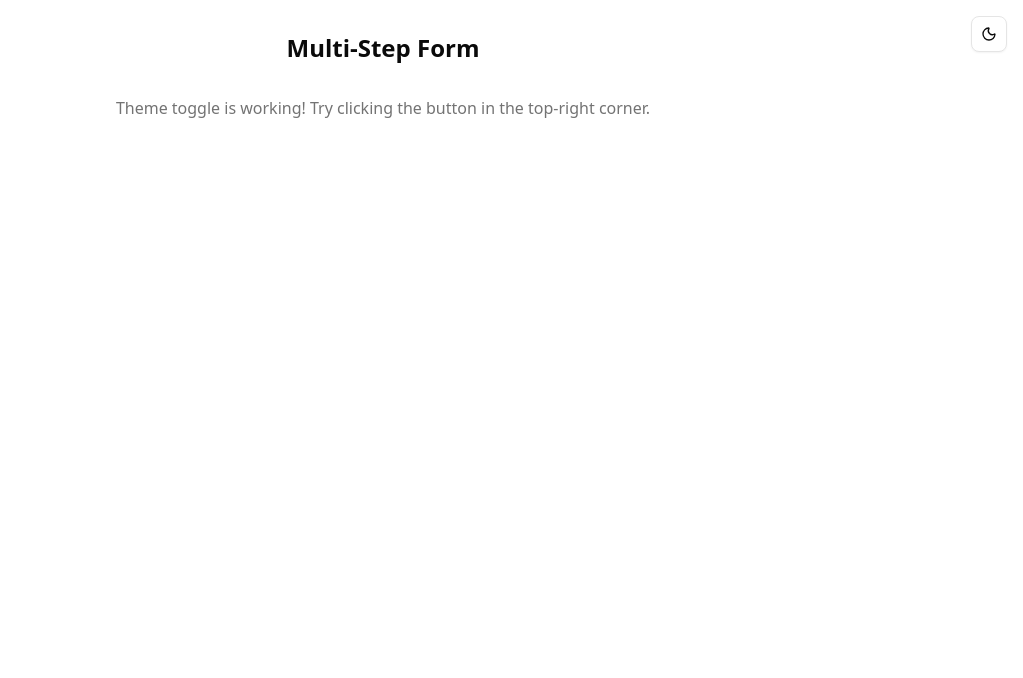
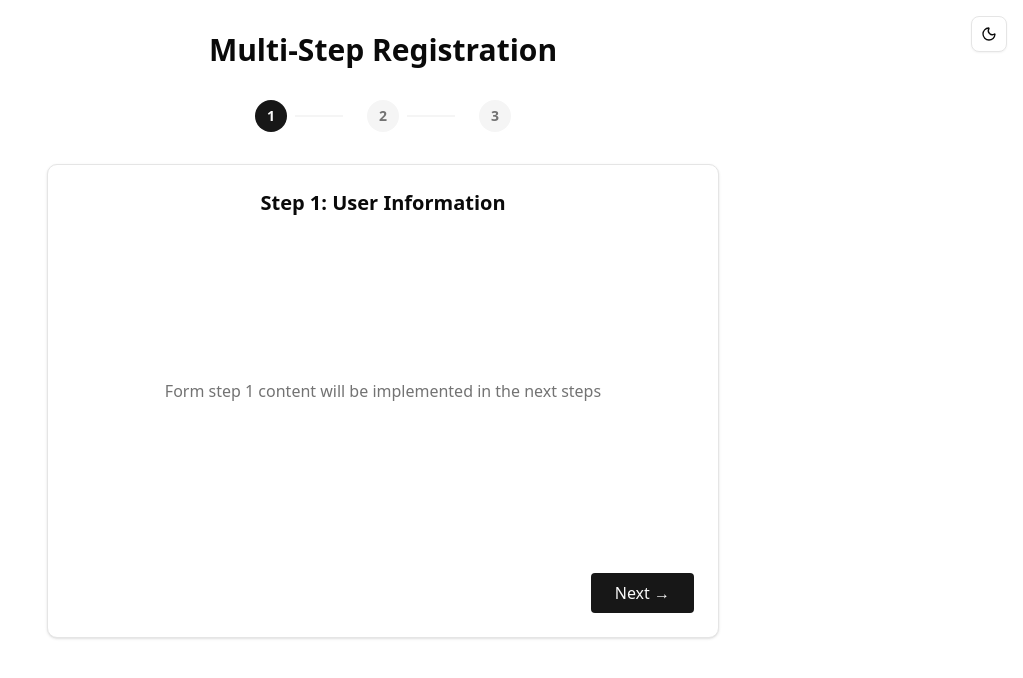
Before and after one commit to DenisUlate/multi-step-form, a React (Vite) app: page / in a window 1280 px wide. Shown: the top 678 px of the page, without its empty margins (257-1280 px from the left). Built offline with nearby package versions, Linux system fonts and the light colour scheme.

Commit message:
feat: add MultiStepForm component and enhance App structure for multi-step registration

```diff
--- a/src/App.tsx
+++ b/src/App.tsx
@@ -1,18 +1,12 @@
 import { ThemeProvider } from "./contexts/ThemeContext";
 import ThemeToggle from "./components/ThemeToggle";
+import MultiStepForm from "./components/MultiStepForm";
 
 const App = () => {
 	return (
 		<ThemeProvider>
-			<div className="min-h-screen bg-background text-foreground transition-colors duration-300">
-				<ThemeToggle />
-				<div className="container mx-auto py-8">
-					<h1 className="text-2xl font-bold text-center mb-8">Multi-Step Form</h1>
-					<p className="text-center text-muted-foreground">
-						Theme toggle is working! Try clicking the button in the top-right corner.
-					</p>
-				</div>
-			</div>
+			<ThemeToggle />
+			<MultiStepForm />
 		</ThemeProvider>
 	);
 };
--- /dev/null
+++ b/src/components/MultiStepForm.tsx
@@ -0,0 +1,120 @@
+import { useState } from "react";
+import ThemeToggle from "./ThemeToggle";
+
+// Define the form data interface
+interface FormData {
+	// Step 1: User Info
+	name: string;
+	email: string;
+	phone: string;
+
+	// Step 2: Account Details
+	username: string;
+	password: string;
+	confirmPassword: string;
+}
+
+// Initial form data
+const initialFormData: FormData = {
+	name: "",
+	email: "",
+	phone: "",
+	username: "",
+	password: "",
+	confirmPassword: "",
+};
+
+const MultiStepForm = () => {
+	const [currentStep, setCurrentStep] = useState(1);
+	const [formData, setFormData] = useState<FormData>(initialFormData);
+
+	const totalSteps = 3;
+
+	// Step indicator component
+	const StepIndicator = () => (
+		<div className="flex justify-center mb-8">
+			<div className="flex items-center space-x-4">
+				{[1, 2, 3].map((step) => (
+					<div key={step} className="flex items-center">
+						<div
+							className={`w-8 h-8 rounded-full flex items-center justify-center text-sm font-semibold transition-colors ${
+								currentStep >= step ? "bg-primary text-primary-foreground" : "bg-muted text-muted-foreground"
+							}`}>
+							{step}
+						</div>
+						{step < 3 && (
+							<div className={`w-12 h-0.5 mx-2 transition-colors ${currentStep > step ? "bg-primary" : "bg-muted"}`} />
+						)}
+					</div>
+				))}
+			</div>
+		</div>
+	);
+
+	// Step titles
+	const getStepTitle = () => {
+		switch (currentStep) {
+			case 1:
+				return "User Information";
+			case 2:
+				return "Account Details";
+			case 3:
+				return "Review & Submit";
+			default:
+				return "";
+		}
+	};
+
+	return (
+		<div className="min-h-screen bg-background text-foreground">
+			<div className="container mx-auto py-8 max-w-2xl">
+				<h1 className="text-3xl font-bold text-center mb-8">Multi-Step Registration</h1>
+
+				<StepIndicator />
+
+				<div className="bg-card border rounded-lg p-6 shadow-sm">
+					<h2 className="text-xl font-semibold mb-6 text-center">
+						Step {currentStep}: {getStepTitle()}
+					</h2>
+
+					{/* Form content will go here */}
+					<div className="min-h-[300px] flex items-center justify-center text-muted-foreground">
+						<p>Form step {currentStep} content will be implemented in the next steps</p>
+					</div>
+
+					{/* Navigation buttons placeholder */}
+					<div className="flex justify-between mt-8">
+						<div>
+							{currentStep > 1 && (
+								<button
+									type="button"
+									className="px-4 py-2 text-muted-foreground hover:text-foreground transition-colors"
+									onClick={() => setCurrentStep(currentStep - 1)}>
+									← Previous
+								</button>
+							)}
+						</div>
+						<div>
+							{currentStep < totalSteps ? (
+								<button
+									type="button"
+									className="px-6 py-2 bg-primary text-primary-foreground rounded hover:bg-primary/90 transition-colors"
+									onClick={() => setCurrentStep(currentStep + 1)}>
+									Next →
+								</button>
+							) : (
+								<button
+									type="button"
+									className="px-6 py-2 bg-primary text-primary-foreground rounded hover:bg-primary/90 transition-colors">
+									Submit
+								</button>
+							)}
+						</div>
+					</div>
+				</div>
+			</div>
+		</div>
+	);
+};
+
+export default MultiStepForm;
```
Also changed, not shown: 1 other file (tests, documents, lock files or other folders).
